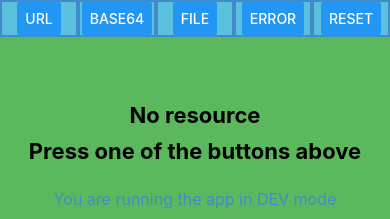
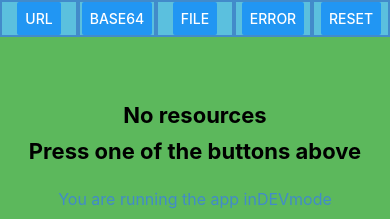
Before and after one commit to rumax/react-native-PDFView, a React Native app in the folder demo/: screen / in a window 390 px wide. Shown: the top 219 px of the page. Built offline with nearby package versions, Linux system fonts and the light colour scheme.

Commit message:
eslint and flow for demo project

```diff
--- a/demo/App.js
+++ b/demo/App.js
@@ -1,3 +1,4 @@
+/* @flow */
 /* eslint-disable react/prop-types */
 import React from 'react';
 import {
@@ -63,7 +64,7 @@ const PdfContent = ({
   onLoad,
   onError,
 }) => {
-  const content = resourceType ?
+  const content = resourceType && resource ?
     (
       <PDFView
         fadeInDuration={250.0}
@@ -75,8 +76,16 @@ const PdfContent = ({
       />
     ) : (
       <View style={styles.noContent}>
-        <Text style={styles.noContentText}>No resource{'\n'}Press one of the buttons above</Text>
-        <Text style={styles.noContentSubText}>You are running the app in {__DEV__ ? 'DEV' : 'RELEASE'} mode</Text>
+        <Text style={styles.noContentText}>
+          No resources
+          {'\n'}
+          Press one of the buttons above
+        </Text>
+        <Text style={styles.noContentSubText}>
+          You are running the app in
+          {__DEV__ ? 'DEV' : 'RELEASE'}
+          mode
+        </Text>
       </View>
     );
 
@@ -89,8 +98,11 @@ const TabButton = ({ title, onPress }) => (
   </View>
 );
 
-export default class App extends React.Component {
-  constructor(props) {
+export default class App extends React.Component<*, *> {
+  // eslint-disable-next-line react/sort-comp
+  renderStarted: number;
+
+  constructor(props: *) {
     super(props);
     this.state = { resource: undefined, resourceType: undefined };
     this.renderStarted = 0;
@@ -127,7 +139,7 @@ export default class App extends React.Component {
     );
   }
 
-  handleError = (error) => {
+  handleError = (error: Error) => {
     Alert.alert(
       'Document loading failed',
       error.message,
--- a/demo/index.js
+++ b/demo/index.js
@@ -1,7 +1,7 @@
-/** @format */
+/* @flow */
+import { AppRegistry } from 'react-native';
 
-import {AppRegistry} from 'react-native';
 import App from './App';
-import {name as appName} from './app.json';
+import { name as appName } from './app.json';
 
 AppRegistry.registerComponent(appName, () => App);
```
Also changed, not shown: demo/package.json (+7 -0 lines), demo/.eslintrc.json (added), 3 other files (tests, documents, lock files or other folders).
